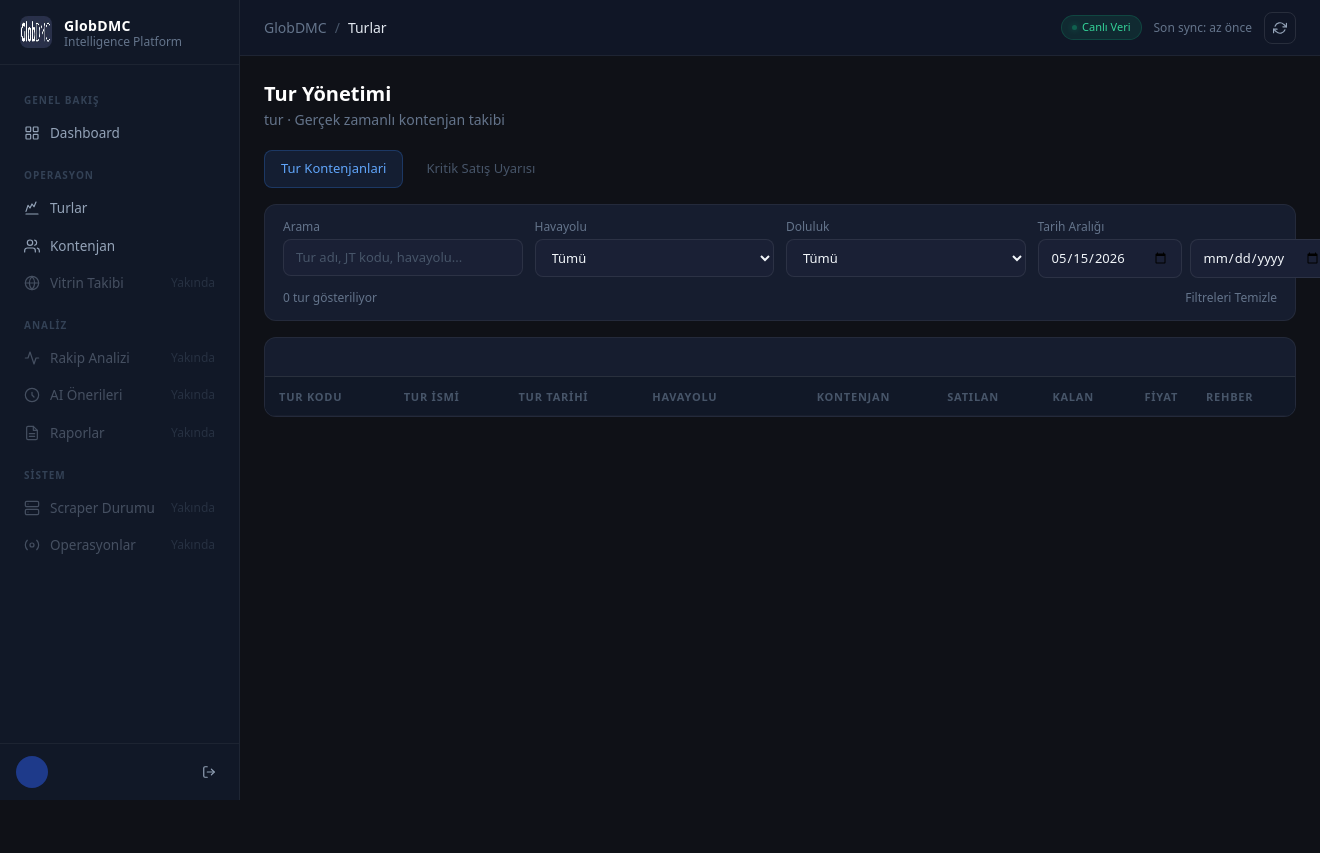
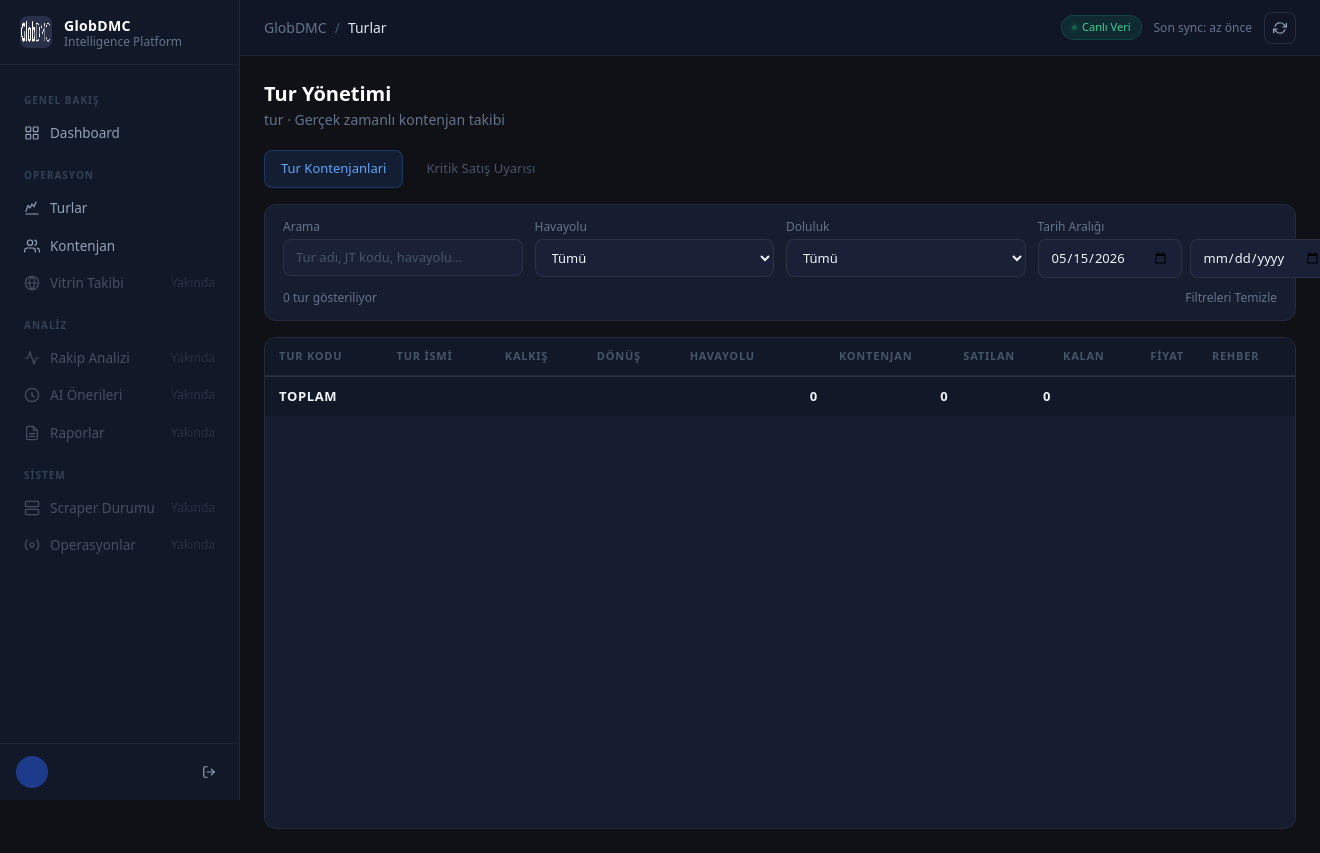
Before and after one commit to GLOBDMC/globdmcpanel, a FastAPI app: template templates/turlar.html in a window 1320 px wide; the page is wider, and only the part inside the window is pictured. Before the commit the page ends 800 px from the top of that part, so only its background shows below. Run offline with FastAPI, Linux system fonts and the light colour scheme; the template is opened without the code that fills it, so the values that code supplies are empty; some libraries are stand-ins or nearby versions.

Commit message:
Sticky header kesin cozum (container scroll), bitis tarihi sutunu, hizalama duzeltme

```diff
--- a/main.py
+++ b/main.py
@@ -71,6 +71,7 @@ def tablo_olustur():
         conn.execute(text(sql_turlar))
         conn.execute(text(sql_kullanicilar))
         conn.execute(text("ALTER TABLE turlar ADD COLUMN IF NOT EXISTS rehber VARCHAR(200) DEFAULT ''"))
+        conn.execute(text("ALTER TABLE turlar ADD COLUMN IF NOT EXISTS bitis_tarihi VARCHAR(50) DEFAULT ''"))
         conn.execute(text("ALTER TABLE kullanicilar ADD COLUMN IF NOT EXISTS sifre_hash VARCHAR(200)"))
         conn.execute(text("ALTER TABLE kullanicilar ADD COLUMN IF NOT EXISTS sifre_degistir BOOLEAN DEFAULT FALSE"))
         # Admin hesabı — ilk kurulumda varsayılan şifre: Glob2025!
@@ -410,7 +411,7 @@ def sifre_degistir_yap(request: Request, yeni_sifre: str = Form(...), yeni_sifre
 
 def tur_verileri_getir():
     select_sql = """
-        SELECT jt_kodu, tur_adi, kalkis_tarihi, havayolu, pax, satilan, kalan, guncel_fiyat, rehber
+        SELECT jt_kodu, tur_adi, kalkis_tarihi, havayolu, pax, satilan, kalan, guncel_fiyat, rehber, bitis_tarihi
         FROM turlar
         ORDER BY
             CASE
--- a/templates/turlar.html
+++ b/templates/turlar.html
@@ -19,6 +19,13 @@
     .filter-input:focus { border-color: rgba(59,130,246,0.5); }
     .filter-input::placeholder { color: #475569; }
 
+    /* Tablo kendi içinde scroll eder — sticky thead güvenilir çalışır */
+    .table-scroll-container {
+        height: calc(100vh - 310px);
+        min-height: 400px;
+        overflow: auto;
+    }
+
     .data-table { width: 100%; border-collapse: separate; border-spacing: 0; }
     .data-table thead th {
         background: #111827;
@@ -32,14 +39,14 @@
         border-bottom: 1px solid rgba(255,255,255,0.06);
         white-space: nowrap;
         position: sticky;
-        top: 56px;
+        top: 0;          /* container'a göre — topbar sorunu yok */
         z-index: 10;
         cursor: pointer;
         user-select: none;
     }
     .data-table thead th:hover { color: #94A3B8; }
     .data-table thead th.sorted { color: #60A5FA; }
-    .data-table thead th.text-right { text-align: right; }
+    .data-table thead th.th-right { text-align: right !important; }
     .data-table tbody tr {
         border-bottom: 1px solid rgba(255,255,255,0.04);
         transition: background 0.1s;
@@ -51,6 +58,7 @@
         color: #CBD5E1;
         white-space: nowrap;
     }
+    .data-table tbody td.td-right { text-align: right; }
     .data-table tfoot td {
         background: #111827;
         padding: 10px 14px;
@@ -159,18 +167,19 @@
 
     <!-- Table -->
     <div class="card" style="padding: 0; overflow: hidden;">
-        <div style="overflow-x: auto; overflow-y: clip;">
+        <div class="table-scroll-container">
             <table class="data-table" id="turTablosu">
-                <thead class="sticky-table-head">
+                <thead>
                     <tr>
                         <th data-kolon="0" class="sirala">Tur Kodu</th>
                         <th data-kolon="1" class="sirala">Tur İsmi</th>
-                        <th data-kolon="2" data-tip="tarih" class="sirala">Tur Tarihi</th>
-                        <th data-kolon="3" class="sirala">Havayolu</th>
-                        <th data-kolon="4" data-tip="sayi" class="sirala text-right">Kontenjan</th>
-                        <th data-kolon="5" data-tip="sayi" class="sirala text-right">Satılan</th>
-                        <th data-kolon="6" data-tip="sayi" class="sirala text-right">Kalan</th>
-                        <th class="text-right">Fiyat</th>
+                        <th data-kolon="2" data-tip="tarih" class="sirala">Kalkış</th>
+                        <th data-kolon="3" data-tip="tarih" class="sirala">Dönüş</th>
+                        <th data-kolon="4" class="sirala">Havayolu</th>
+                        <th data-kolon="5" data-tip="sayi" class="sirala th-right">Kontenjan</th>
+                        <th data-kolon="6" data-tip="sayi" class="sirala th-right">Satılan</th>
+                        <th data-kolon="7" data-tip="sayi" class="sirala th-right">Kalan</th>
+                        <th class="th-right">Fiyat</th>
                         <th>Rehber</th>
                     </tr>
                 </thead>
@@ -178,19 +187,20 @@
                     {% for tur in turlar %}
                     <tr class="tur-satir" data-havayolu="{{ tur[3] }}" data-kalan="{{ tur[6] if tur[6] is not none else 0 }}" data-tarih="{{ tur[2] }}">
                         <td class="font-medium text-white">{{ tur[0] }}</td>
-                        <td class="text-slate-300" style="max-width:220px; overflow:hidden; text-overflow:ellipsis;">{{ tur[1] }}</td>
+                        <td class="text-slate-300" style="max-width:200px; overflow:hidden; text-overflow:ellipsis;">{{ tur[1] }}</td>
                         <td>{{ tur[2] }}</td>
+                        <td class="text-slate-400">{{ tur[9] or '—' }}</td>
                         <td class="text-slate-400">{{ tur[3] }}</td>
-                        <td class="text-right">{{ tur[4] }}</td>
-                        <td class="text-right">{{ tur[5] }}</td>
-                        <td class="text-right">
+                        <td class="td-right">{{ tur[4] }}</td>
+                        <td class="td-right">{{ tur[5] }}</td>
+                        <td class="td-right">
                             {% if tur[6] is none or tur[6] == 0 %}<span class="badge-dolu">—</span>
                             {% elif tur[6] <= 5 %}<span class="badge-son-yer">{{ tur[6] }}</span>
                             {% elif tur[6] <= 10 %}<span class="badge-yakin">{{ tur[6] }}</span>
                             {% else %}<span class="badge-bol">{{ tur[6] }}</span>
                             {% endif %}
                         </td>
-                        <td class="text-right text-slate-400">{{ tur[7] or '—' }}</td>
+                        <td class="td-right text-slate-400">{{ tur[7] or '—' }}</td>
                         <td class="rehber-hucre" data-jt="{{ tur[0] }}">
                             <span class="rehber-metin {% if not tur[8] %}text-slate-600 italic{% else %}text-slate-300{% endif %}">
                                 {{ tur[8] or 'Ekle...' }}
@@ -202,12 +212,12 @@
                 </tbody>
                 <tfoot>
                     <tr>
-                        <td colspan="4" class="text-slate-400 text-xs uppercase tracking-wider font-semibold">Toplam</td>
-                        <td id="toplamPax" class="text-right text-white"></td>
-                        <td id="toplamSatilan" class="text-right text-white"></td>
-                        <td id="toplamKalan" class="text-right text-white"></td>
-                        <td id="toplamOran" class="text-right text-green-400"></td>
-                        <td id="toplamKalanOran" class="text-right text-red-400"></td>
+                        <td colspan="5" class="text-slate-400 text-xs uppercase tracking-wider font-semibold">Toplam</td>
+                        <td id="toplamPax" class="td-right text-white"></td>
+                        <td id="toplamSatilan" class="td-right text-white"></td>
+                        <td id="toplamKalan" class="td-right text-white"></td>
+                        <td id="toplamOran" class="td-right text-green-400"></td>
+                        <td id="toplamKalanOran" class="td-right text-red-400"></td>
                     </tr>
                 </tfoot>
             </table>
@@ -323,9 +333,9 @@
         let topPax = 0, topSatilan = 0, topKalan = 0;
         satirlar.forEach(satir => {
             if (satir.style.display === 'none') return;
-            topPax     += parseInt(satir.cells[4].textContent.trim()) || 0;
-            topSatilan += parseInt(satir.cells[5].textContent.trim()) || 0;
-            topKalan   += parseInt(satir.cells[6].textContent.trim()) || 0;
+            topPax     += parseInt(satir.cells[5].textContent.trim()) || 0;
+            topSatilan += parseInt(satir.cells[6].textContent.trim()) || 0;
+            topKalan   += parseInt(satir.cells[7].textContent.trim()) || 0;
         });
         document.getElementById('toplamPax').textContent     = topPax.toLocaleString('tr-TR');
         document.getElementById('toplamSatilan').textContent = topSatilan.toLocaleString('tr-TR');
```
